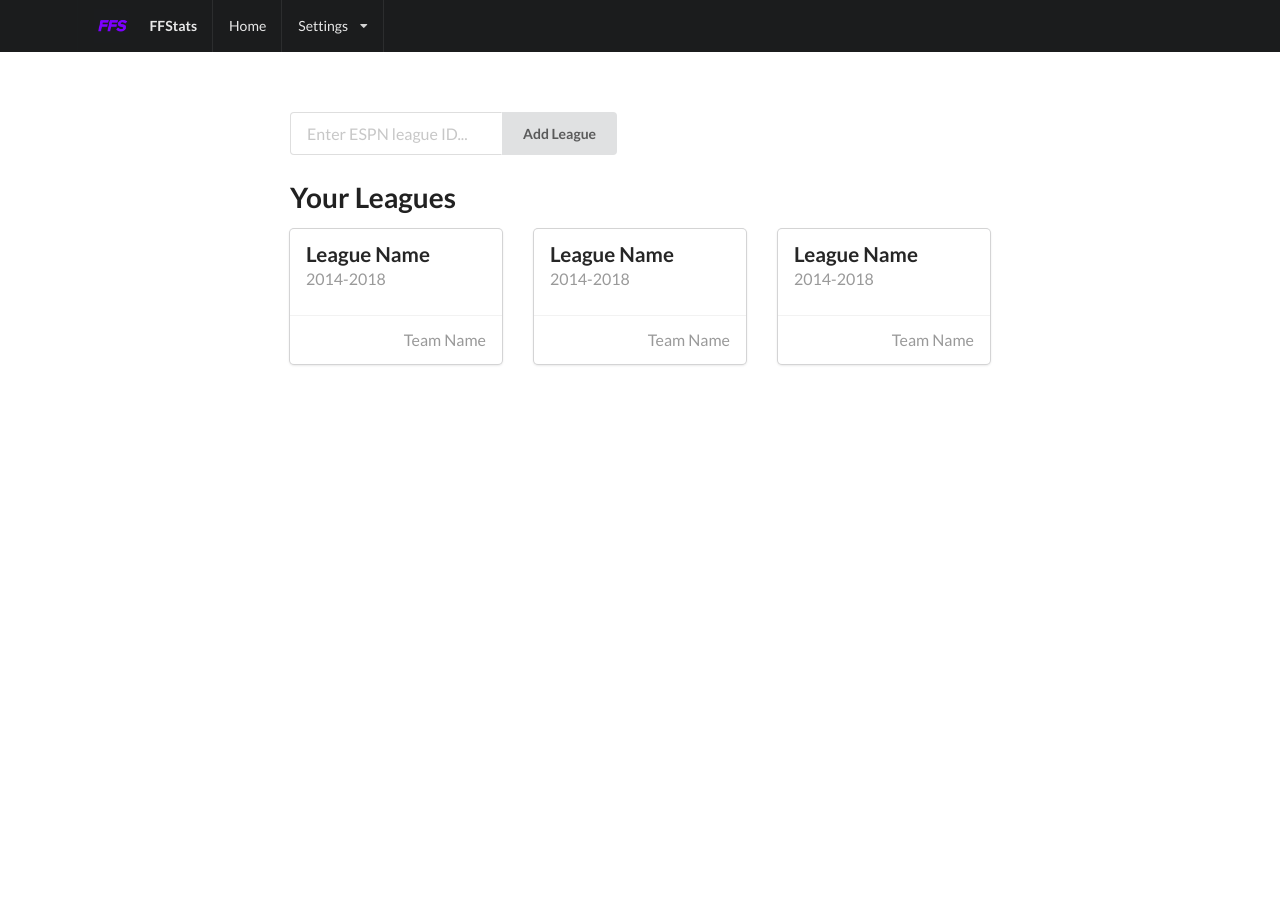
After one commit to nishilshah17/FFStats, a Flask app: page /home in a window 1280 px wide. The commit adds this page. Run offline with Flask 2, Linux system fonts and the light colour scheme; some web fonts are replaced.

Commit message:
progress on home

```diff
--- a/app.py
+++ b/app.py
@@ -1,10 +1,30 @@
-from flask import Flask, render_template
+from flask import Flask, render_template, request, jsonify
+import json
 
 app = Flask(__name__)
+access_token = None
+uid = None
 
 @app.route("/")
-def hello():
+def index():
     return render_template("index.html")
+
+@app.route("/home")
+def home():
+    return render_template("home.html")
+
+@app.route("/signin", methods=["POST"])
+def signin():
+    data = request.data
+    data = json.loads(data)
+
+    access_token = data['access_token']
+    uid = data['uid']
+
+    if access_token and uid:
+        return jsonify({}), 200
+    return jsonify({}), 400
+
 
 if __name__ == "__main__":
     app.run()
--- /dev/null
+++ b/templates/home.html
@@ -0,0 +1,128 @@
+<!DOCTYPE html>
+<html>
+<head>
+  <!-- Meta -->
+  <meta charset="utf-8" />
+  <meta http-equiv="X-UA-Compatible" content="IE=edge,chrome=1" />
+  <meta name="viewport" content="width=device-width, initial-scale=1.0, maximum-scale=1.0">
+
+  <title>FFStats</title>
+
+  <link
+    rel="stylesheet"
+    type="text/css"
+    href="{{url_for('static',filename='css/index.css')}}">
+  <script
+    type="text/javascript"
+    src="{{url_for('static',filename='js/jquery.min.js')}}">
+  </script>
+
+  <link rel="stylesheet" type="text/css" href="{{url_for('static',filename='css/semantic.min.css')}}">
+
+  <style type="text/css">
+    body {
+      background-color: #FFFFFF;
+    }
+    .ui.menu .item img.logo {
+      margin-right: 1.5em;
+    }
+    .main.container {
+      margin-top: 7em;
+    }
+    .wireframe {
+      margin-top: 2em;
+    }
+    .ui.footer.segment {
+      margin: 5em 0em 0em;
+      padding: 5em 0em;
+    }
+  </style>
+</head>
+<body>
+
+  <div class="ui fixed inverted menu">
+    <div class="ui container">
+      <a href="#" class="header item">
+        <img class="logo" src="{{url_for('static',filename='images/logo_mini_black.png')}}">
+        FFStats
+      </a>
+      <a href="#" class="item">Home</a>
+      <div class="ui simple dropdown item">
+        Settings <i class="dropdown icon"></i>
+        <div class="menu">
+          <a class="item" href="#">Link Item</a>
+          <div class="divider"></div>
+          <div class="header">Header Item</div>
+          <div class="item">
+            <i class="dropdown icon"></i>
+            Sub Menu
+            <div class="menu">
+              <a class="item" href="#">Link Item</a>
+              <a class="item" href="#">Link Item</a>
+            </div>
+          </div>
+        </div>
+      </div>
+    </div>
+  </div>
+
+  <div class="ui main text container">
+    <div class="ui action input">
+      <input type="text" placeholder="Enter ESPN league ID...">
+      <button class="ui button">Add League</button>
+    </div>
+    <h1 class="ui header">Your Leagues</h1>
+    <!--<p>You have no leagues. Add a league to get started.</p>-->
+    <div class="ui three stackable cards">
+      <a class="ui card" href="http://www.dog.com">
+        <div class="content">
+          <div class="header">League Name</div>
+          <div class="meta">
+            <span class="category">2014-2018</span>
+          </div>
+          <div class="description">
+            <p></p>
+          </div>
+        </div>
+        <div class="extra content">
+          <div class="right floated author">
+            Team Name
+          </div>
+        </div>
+      </a>
+      <a class="ui card" href="http://www.dog.com">
+        <div class="content">
+          <div class="header">League Name</div>
+          <div class="meta">
+            <span class="category">2014-2018</span>
+          </div>
+          <div class="description">
+            <p></p>
+          </div>
+        </div>
+        <div class="extra content">
+          <div class="right floated author">
+            Team Name
+          </div>
+        </div>
+      </a>
+      <a class="ui card" href="http://www.dog.com">
+        <div class="content">
+          <div class="header">League Name</div>
+          <div class="meta">
+            <span class="category">2014-2018</span>
+          </div>
+          <div class="description">
+            <p></p>
+          </div>
+        </div>
+        <div class="extra content">
+          <div class="right floated author">
+            Team Name
+          </div>
+        </div>
+      </a>
+  </div>
+</body>
+
+</html>
```
Also changed, not shown: templates/index.html (+55 -5 lines), static/images/logo_mini_black.png (added), 1 other file.
